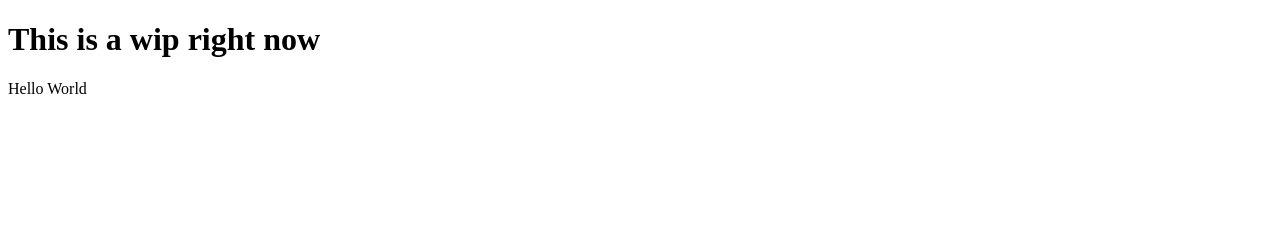
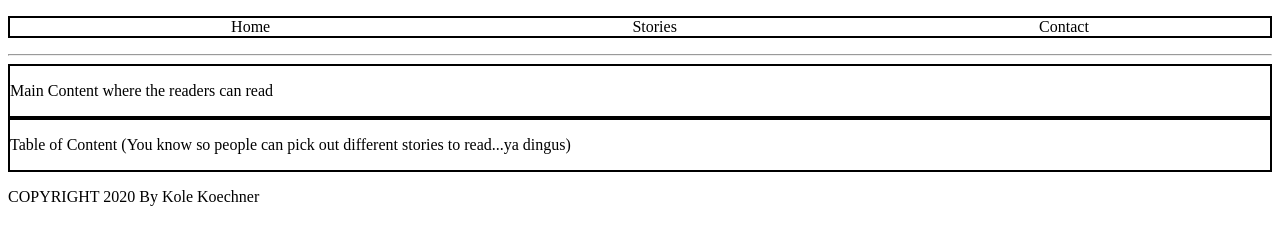
Before and after one commit to KoleKoechner/Blue-Rose-Tavern, a website: page index.html in a window 1280 px wide. Drawn offline with Linux system fonts and the light colour scheme.

Commit message:
Added a menu and a stories page

```diff
--- a/index.html
+++ b/index.html
@@ -1,13 +1,30 @@
 <!DOCTYPE html>
 <html lang="en">
 <head>
-    <link rel="stylesheet" type="text/css" href="styles.css">
-    <meta charset="UTF-8">
-    <meta name="viewport" content="width=device-width, initial-scale=1.0">
-    <title>The Blue Rose Tavern</title>
+  <link rel="stylesheet" type="text/css" href="styles.css">
+  <meta charset="UTF-8">
+  <meta name="viewport" content="width=device-width, initial-scale=1.0">
+  <title>The Blue Rose Stories</title>
 </head>
 <body>
-    <h1>This is a wip right now</h1>
-    <p>Hello World</p>
+  <div>
+    <ul id="nav">
+        <li>Home</li>
+        <li>Stories</li>
+        <li>Contact</li>
+    </ul>
+  </div>
+<hr>
+  <div class="story-window">
+    <p>Main Content where the readers can read</p>
+
+  </div>
+  <div class="content-window">
+    <p>Table of Content (You know so people can pick out different stories to read...ya dingus)</p>
+
+  </div>
+  <footer>
+    <p>COPYRIGHT 2020 By Kole Koechner</p>
+  </footer>
 </body>
 </html>
--- a/styles.css
+++ b/styles.css
@@ -0,0 +1,17 @@
+#nav {
+  border: 2px solid black;
+  display: flex;
+  flex-direction: row;
+  justify-content: space-around;
+  list-style: none;
+}
+
+.story-window {
+  border: 2px solid black;
+  display: flex;
+  justify-content: space-between;
+}
+
+.content-window {
+  border: 2px solid black;
+}
```
Also changed, not shown: Placeholder/index.html (added, +20 -0 lines).
